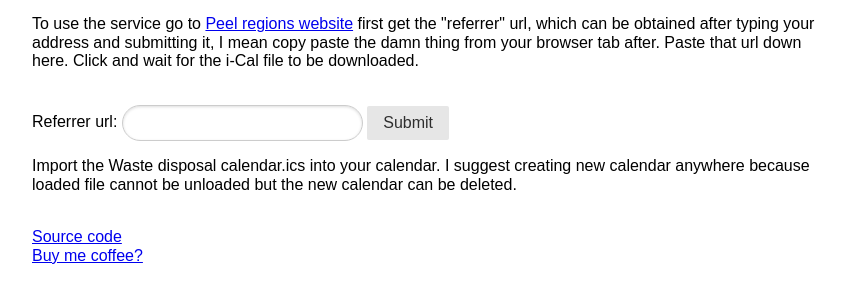
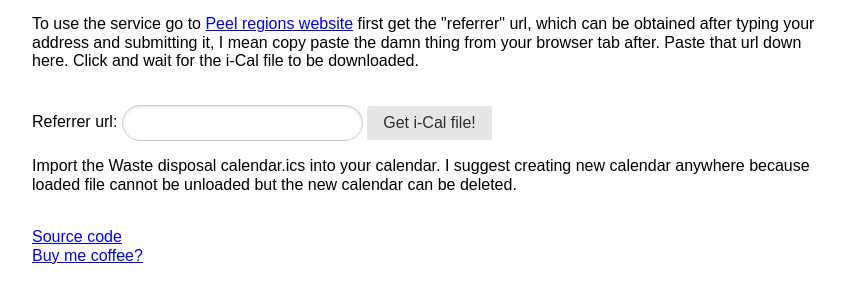
Before and after one commit to justinjk007/Peel-Region-Waste-Cal, a Flask app: page / in a window 1280 px wide. Shown: the part 186-486 px from the top of the page, without its empty margins (208-1053 px from the left). Run offline with Flask 2, Linux system fonts and the light colour scheme; some libraries are stand-ins or nearby versions.

Commit message:
Added favicon

```diff
--- a/templates/index.html
+++ b/templates/index.html
@@ -1,6 +1,14 @@
 <!DOCTYPE HTML>
 <html>
   <head>
+    <link rel="apple-touch-icon" sizes="180x180" href="{{ url_for('static', filename='apple-touch-icon.png') }}">
+    <link rel="icon" type="image/png" sizes="32x32" href="{{ url_for('static', filename='favicon-32x32.png') }}">
+    <link rel="icon" type="image/png" sizes="16x16" href="{{ url_for('static', filename='favicon-16x16.png') }}">
+    <link rel="manifest" href="{{ url_for('static', filename='site.webmanifest') }}">
+    <link rel="mask-icon" href="{{ url_for('static', filename='safari-pinned-tab.svg') }}" color="#5bbad5">
+    <meta name="msapplication-TileColor" content="#ffc40d">
+    <meta name="theme-color" content="#ffffff">
+    <link rel="icon" href="{{ url_for('static', filename='favicon.ico') }}" type="image/x-icon">
     <link rel="stylesheet" href="https://unpkg.com/purecss@1.0.0/build/pure-min.css" integrity="sha384-nn4HPE8lTHyVtfCBi5yW9d20FjT8BJwUXyWZT9InLYax14RDjBj46LmSztkmNP9w" crossorigin="anonymous">
     <meta name="viewport" content="width=device-width, initial-scale=1">
    <title>Generate Calendar</title>
@@ -32,7 +40,7 @@
       <form class="pure-form" method="POST" action="">
 	Referrer url:
 	<input type="text" class="pure-input-rounded" name="url">
-	<button type="submit" class="pure-button" name="submit" value="Submit"> Submit </button>
+	<button type="submit" class="pure-button" name="submit" value="Submit"> Get i-Cal file! </button>
       </form>
       {% if error %}
       <p class="error"> {{error}} </p>
```
Also changed, not shown: static/browserconfig.xml (added, +9 -0 lines), static/android-chrome-192x192.png (added), static/android-chrome-512x512.png (added), static/apple-touch-icon.png (added), static/favicon-16x16.png (added), static/favicon-32x32.png (added), static/favicon.ico (added), static/mstile-150x150.png (added), static/safari-pinned-tab.svg (added), static/site.webmanifest (added).
